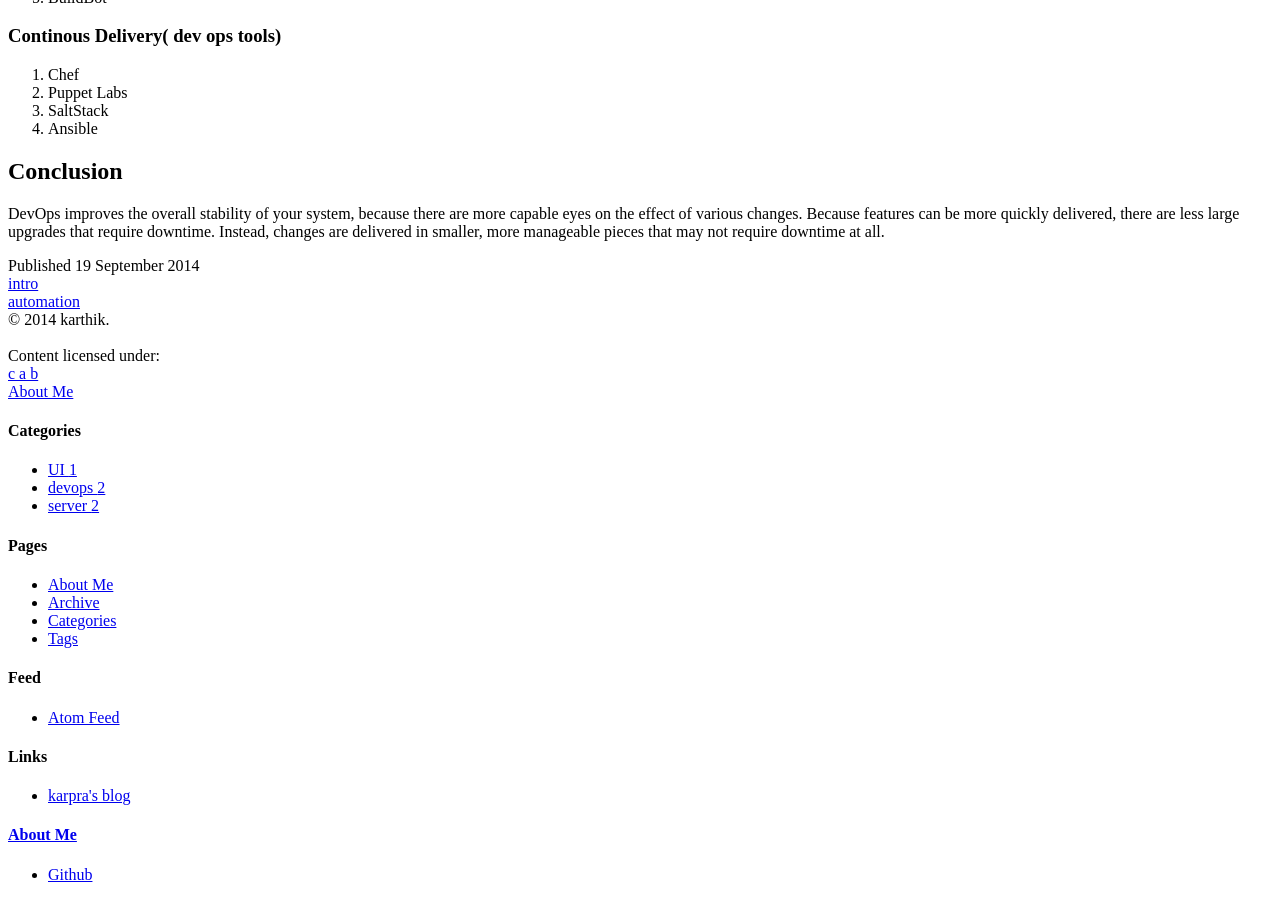
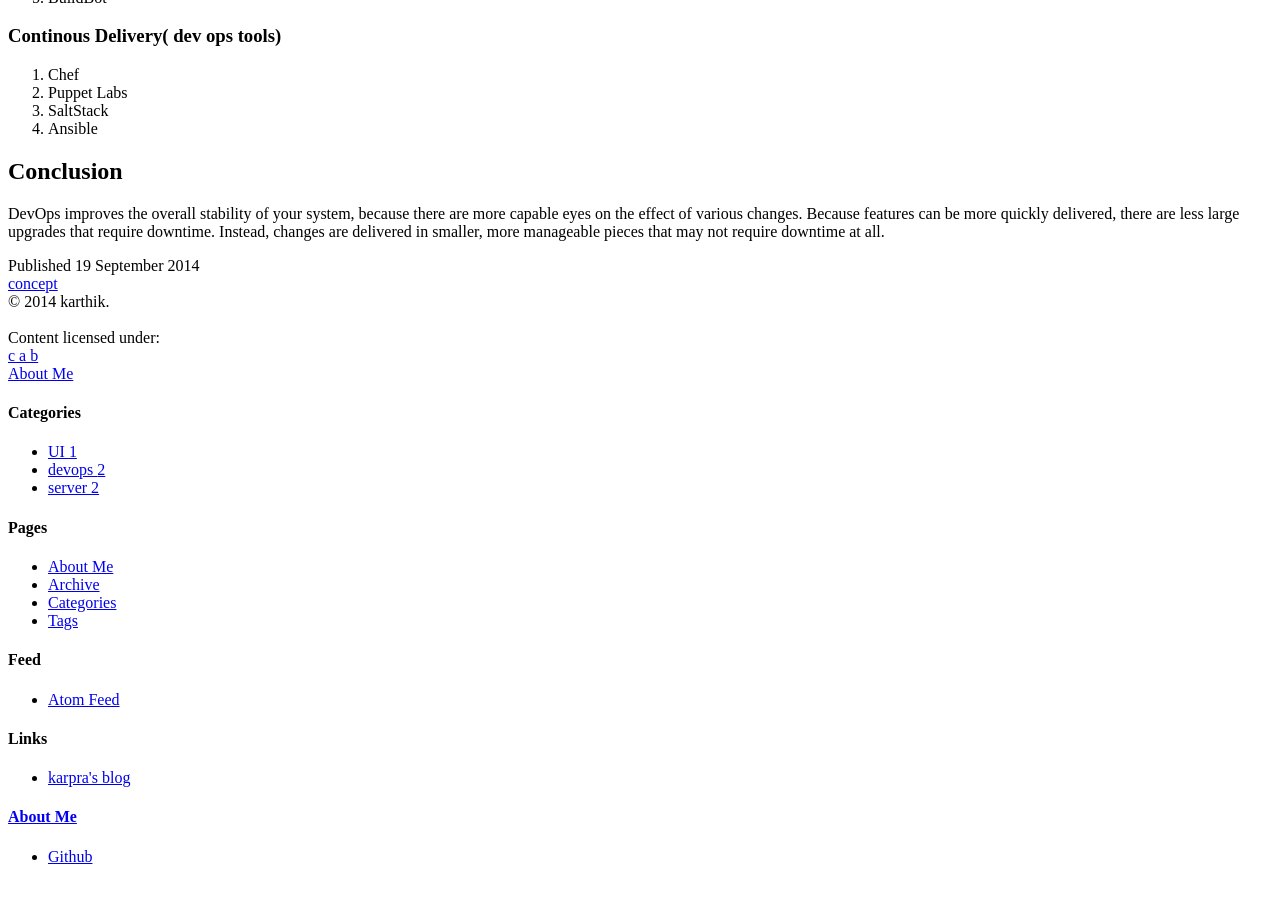
Before and after one commit to karpra/karpra.github.io, a Jekyll site: the page built from _posts/2014-9-19-introduction to devops.md, in a window 1280 px wide and 900 px high, scrolled down 1224 px. Built offline with Jekyll 4.4.1, drawn with Linux system fonts in a browser that asks for light colours; nearby versions of some CDN libraries; library files that are not in the unit come from our copies.

Commit message:
Update 2014-9-19-introduction to devops.md

```diff
--- a/_posts/2014-9-19-introduction to devops.md
+++ b/_posts/2014-9-19-introduction to devops.md
@@ -2,7 +2,7 @@
 layout: post
 category : devops
 tagline: "Supporting tagline"
-tags : [intro,automation]
+tags : [concept]
 ---
 
 ## What is Devops?
```
